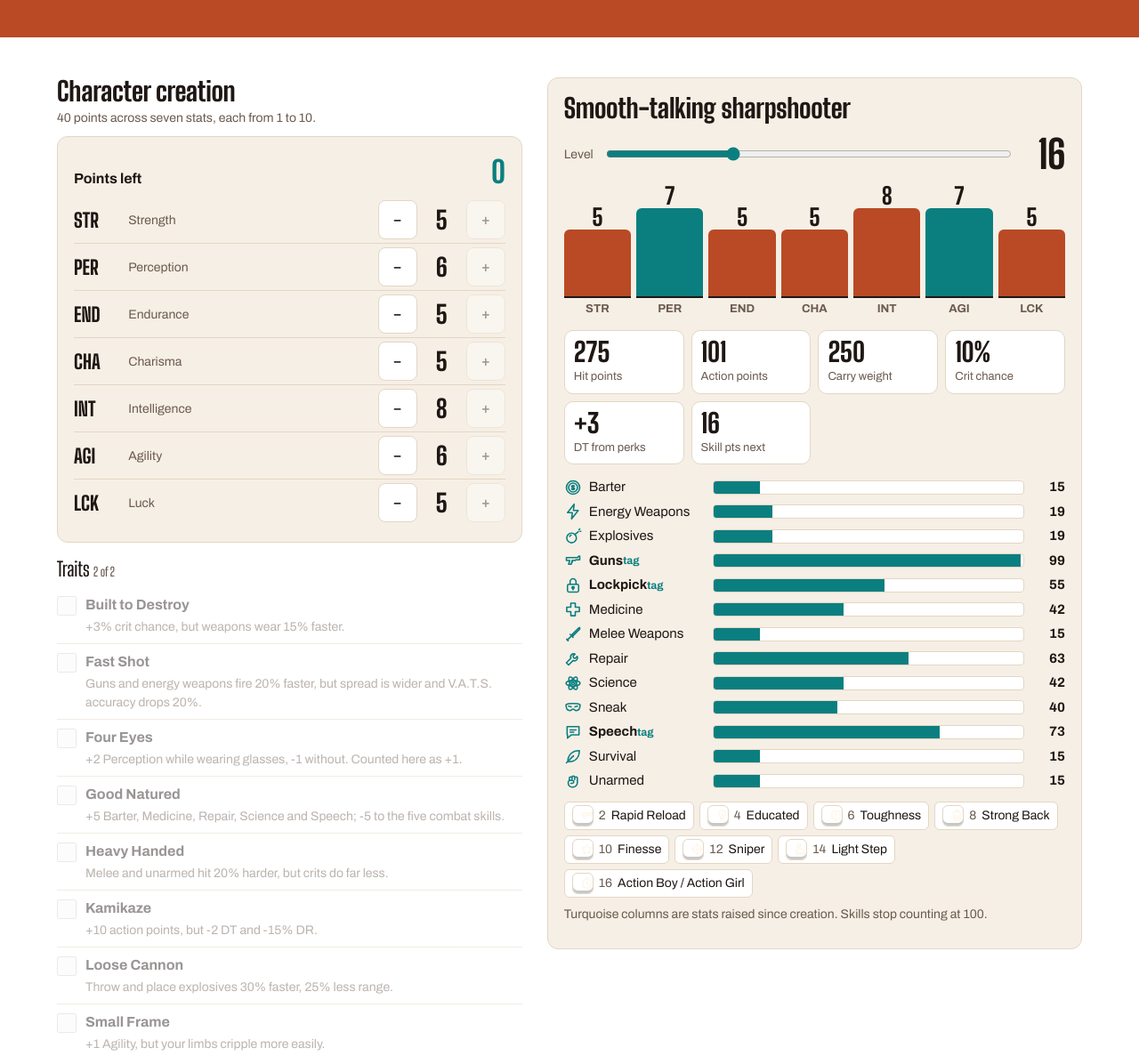
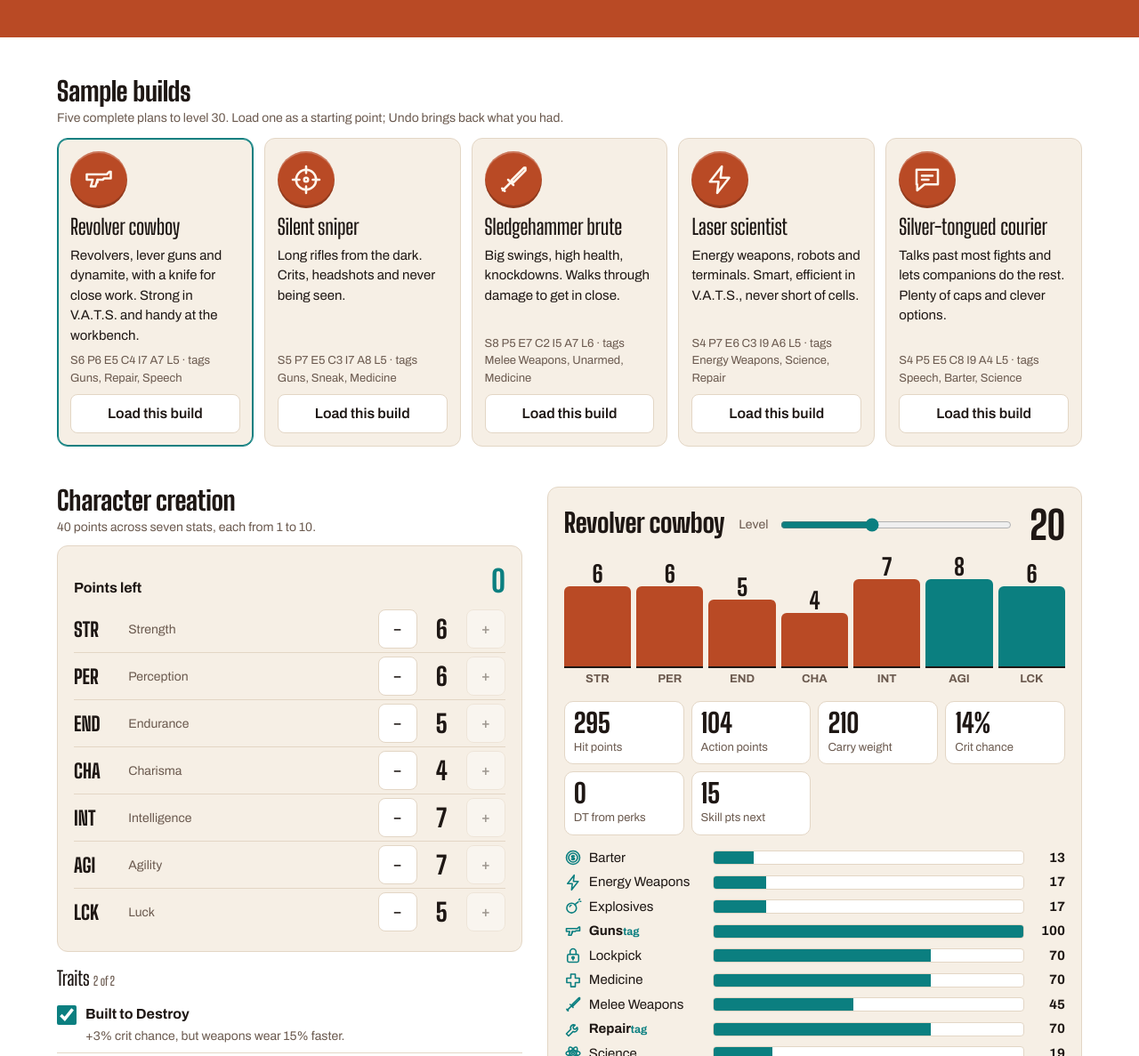
Before and after one commit to brotherlu/mojave-build-planner, a plain HTML site: page index.html in a window 1280 px wide. Shown: the part 158-1345 px from the top of the page at 89% size. Drawn offline with Linux system fonts and the light colour scheme.

Commit message:
Add five sample builds
Co-Authored-By: Claude Opus 5.5 <noreply@anthropic.com>
Claude-Session: https://claude.ai/code/session_01QUvmoADXDeV3SPWUCPKZ1j

```diff
--- a/index.html
+++ b/index.html
@@ -139,6 +139,13 @@ textarea{width:100%;min-height:90px;font-family:ui-monospace,monospace;font-size
 .pcard{display:grid;grid-template-columns:auto minmax(0,1fr);gap:14px;align-items:center;background:var(--pan);border-radius:10px;padding:12px;margin-top:8px}
 .pcard p{margin:0}
 .pnw{display:flex;align-items:center;gap:10px}
+.presets{padding-bottom:0}
+.pgrid{display:grid;grid-template-columns:repeat(auto-fit,minmax(210px,1fr));gap:12px;margin-top:12px}
+.pc{display:grid;grid-template-rows:auto auto 1fr auto;gap:8px;background:var(--pan);border:1px solid var(--line);border-radius:12px;padding:14px}
+.pc h3{margin:0;font-size:24px}
+.pc p{margin:0;font-size:15px}
+.pc .meta{font-size:13px;color:var(--mut)}
+.pc[aria-current=true]{border-color:var(--tq);box-shadow:inset 0 0 0 1px var(--tq)}
 @media(max-width:900px){.grid2,.plan{grid-template-columns:minmax(0,1fr)}.snap{position:static}.levels{max-height:340px}}
 @media(max-width:600px){.top .wrap{grid-template-columns:minmax(0,1fr)}.cols{height:120px}.bar{grid-template-columns:9.2em minmax(0,1fr) 2.2em;font-size:14px}.idx thead{display:none}.idx tr{display:grid;grid-template-columns:auto minmax(0,1fr);padding:8px 0;border-bottom:1px solid var(--line)}.idx td{border:0;padding:2px 6px}.idx td:nth-child(3),.idx td:nth-child(4){grid-column:1/-1}.ed td.b button{min-width:40px;padding:0 4px}}
 @media(prefers-reduced-motion:reduce){.col i,.bar .t i{transition:none}}
@@ -160,6 +167,13 @@ textarea{width:100%;min-height:90px;font-family:ui-monospace,monospace;font-size
 </header>
 
 <main>
+<section class="band presets">
+ <div class="wrap">
+  <h2>Sample builds</h2>
+  <p class="mut">Five complete plans to level 30. Load one as a starting point; Undo brings back what you had.</p>
+  <div class="pgrid" id="presets"></div>
+ </div>
+</section>
 <section class="band">
  <div class="wrap grid2">
   <div>
@@ -549,17 +563,37 @@ function clean(o){
  b.view=Math.max(1,Math.min(50,n(o.view)||1));b.sel=Math.max(2,Math.min(50,n(o.sel)||2));
  return b;
 }
-function sample(){
- const b=blank();
- Object.assign(b,{name:'Smooth-talking sharpshooter',sp:[5,6,5,5,8,6,5],traits:['Wild Wasteland','Trigger Discipline'],tags:['Gun','Spc','Lck'],tag4:'Rep',imp:[0,1,0,0,0,1,0],impLv:14,view:16,sel:16});
- S=b;
- const perks={2:'Rapid Reload',4:'Educated',6:'Toughness',8:'Strong Back',10:'Finesse',12:'Sniper',14:'Light Step',16:'Action Boy / Action Girl'};
- const order=['Gun','Spc','Gun','Lck','Rep','Sci','Med','Spc','Snk','Gun','Rep'];let j=0;
- for(let lv=2;lv<=16;lv++){const d=L(lv);if(perks[lv])d.perk=perks[lv];
-  let a=avail(lv),guard=0;while(a>0&&guard++<200){const k=order[j++%order.length];const cur=skills(lv,true)[SK.findIndex(x=>x[0]===k)];if(cur>=100)continue;d.sk[k]=(d.sk[k]||0)+1;a--;}}
- return b;
+const PR=[
+{name:'Revolver cowboy',g:'gun',blurb:'Revolvers, lever guns and dynamite, with a knife for close work. Strong in V.A.T.S. and handy at the workbench.',
+ sp:[6,6,5,4,7,7,5],traits:['Small Frame','Built to Destroy'],tags:['Gun','Rep','Spc'],tag4:'',imp:[0,0,0,0,0,0,1],impLv:12,
+ perks:{2:'Rapid Reload',4:'Educated',6:'Gunslinger',8:'Cowboy',10:'Finesse',12:'Hand Loader',14:'Center of Mass',16:'Action Boy / Action Girl',18:'Living Anatomy',20:'Better Criticals',22:"Grim Reaper's Sprint",24:'Toughness',26:'Nerves of Steel',28:'Action Boy / Action Girl',30:'Toughness'},
+ goals:[['Gun',45],['Mel',45],['Rep',70],['Gun',70],['Spc',70],['Med',70],['Gun',100],['Lck',70],['Spc',100],['Rep',100],['Sci',70]]},
+{name:'Silent sniper',g:'crosshair',blurb:'Long rifles from the dark. Crits, headshots and never being seen.',
+ sp:[5,7,5,3,7,8,5],traits:['Trigger Discipline','Wild Wasteland'],tags:['Gun','Snk','Med'],tag4:'',imp:[0,0,0,0,0,0,0],impLv:12,
+ perks:{2:'Swift Learner',4:'Educated',6:'Toughness',8:'Commando',10:'Finesse',12:'Sniper',14:'Intense Training',16:'Better Criticals',18:'Silent Running',20:"Grim Reaper's Sprint",22:'Light Step',24:'Mister Sandman',26:'Nerves of Steel',28:'Action Boy / Action Girl',30:'Action Boy / Action Girl'},it:{14:6},
+ goals:[['Gun',50],['Snk',60],['Gun',70],['Med',60],['Lck',60],['Gun',100],['Snk',100],['Rep',70],['Sci',50],['Med',100]]},
+{name:'Sledgehammer brute',g:'blade',blurb:'Big swings, high health, knockdowns. Walks through damage to get in close.',
+ sp:[8,5,7,2,5,7,6],traits:['Heavy Handed','Kamikaze'],tags:['Mel','Una','Med'],tag4:'',imp:[0,1,0,0,0,0,0],impLv:16,
+ perks:{2:'Intense Training',4:'Educated',6:'Toughness',8:'Super Slam!',10:'Finesse',12:'Life Giver',14:'Purifier',16:'Action Boy / Action Girl',18:'Unstoppable Force',20:'Ninja',22:'Piercing Strike',24:'Slayer',26:'Toughness',28:'Stonewall',30:'Better Criticals'},it:{2:0},
+ goals:[['Mel',45],['Mel',90],['Snk',50],['Una',70],['Snk',80],['Una',90],['Med',70],['Rep',50],['Mel',100],['Una',100]]},
+{name:'Laser scientist',g:'bolt',blurb:'Energy weapons, robots and terminals. Smart, efficient in V.A.T.S., never short of cells.',
+ sp:[4,7,6,3,9,6,5],traits:['Skilled','Trigger Discipline'],tags:['EW','Sci','Rep'],tag4:'',imp:[0,0,0,0,0,0,0],impLv:12,
+ perks:{2:'Swift Learner',4:'Educated',6:'Vigilant Recycler',8:'Commando',10:'Math Wrath',12:'Robotics Expert',14:'Light Step',16:'Meltdown',18:'Computer Whiz',20:"Grim Reaper's Sprint",22:'Laser Commander',24:'Life Giver',26:'Lessons Learned',28:'Toughness',30:'Action Boy / Action Girl'},
+ goals:[['Sci',70],['EW',70],['EW',90],['Rep',70],['Med',50],['Sci',100],['EW',100],['Lck',70],['Rep',100],['Snk',50]]},
+{name:'Silver-tongued courier',g:'speech',blurb:'Talks past most fights and lets companions do the rest. Plenty of caps and clever options.',
+ sp:[4,5,5,8,9,4,5],traits:['Good Natured','Wild Wasteland'],tags:['Spc','Bar','Sci'],tag4:'Lck',imp:[0,0,0,0,0,0,0],impLv:12,
+ perks:{2:'Swift Learner',4:'Educated',6:'Ferocious Loyalty',8:'Terrifying Presence',10:'Fortune Finder',12:'Pack Rat',14:'Chemist',16:'Tag!',18:'Computer Whiz',20:'Explorer',22:'Spray and Pray',24:'Robotics Expert',26:'Lessons Learned',28:'Animal Friend',30:'Animal Friend'},
+ goals:[['Spc',70],['Bar',70],['Med',60],['Sci',70],['Spc',100],['Lck',50],['Sur',45],['Bar',100],['Sci',100],['Rep',70],['Gun',50]]}];
+function fromPreset(pr){
+ S=blank();Object.assign(S,{name:pr.name,sp:pr.sp.slice(),traits:pr.traits.slice(),tags:pr.tags.slice(),tag4:pr.tag4,imp:pr.imp.slice(),impLv:pr.impLv,cap:50,dlc:true,view:20,sel:2});
+ for(let lv=2;lv<=30;lv++){const d=L(lv);if(pr.perks[lv])d.perk=pr.perks[lv];if(pr.it&&pr.it[lv]!=null)d.it=pr.it[lv];
+  let a=avail(lv),guard=0;
+  while(a>0&&guard++<400){const sk=skills(lv,true);let g=pr.goals.find(([k,t])=>sk[SK.findIndex(x=>x[0]===k)]<Math.min(t,100));
+   if(!g){const i=sk.reduce((m,v,j)=>v<sk[m]?j:m,0);if(sk[i]>=100)break;g=[SK[i][0]];}
+   d.sk[g[0]]=(d.sk[g[0]]||0)+1;a--;}}
+ return S;
 }
-try{const raw=localStorage.getItem(KEY);S=raw?clean(JSON.parse(raw)):sample();}catch(e){S=sample();}
+try{const raw=localStorage.getItem(KEY);S=raw?clean(JSON.parse(raw)):fromPreset(PR[0]);}catch(e){S=fromPreset(PR[0]);}
 
 function rSpecial(){
  const left=40-S.sp.reduce((a,b)=>a+b,0);
@@ -630,11 +664,14 @@ function rIndex(){
  const rows=PK.filter(p=>(!p[5]||S.dlc)&&(!q||(p[1]+' '+p[4]+' '+reqText(p[3])).toLowerCase().includes(q))).map(p=>{const ok=!unmet(p,Math.max(v,2)).length;return {p,ok};}).filter(r=>!only||r.ok);
  $('idx').innerHTML=rows.length?rows.map(({p,ok})=>`<tr class="${ok?'ok':''}"><td>${p[0]}</td><td class="pn"><div class="pnw">${pic(p[1])}<span>${esc(p[1])}${p[2]>1?' <span class="mut">×'+p[2]+'</span>':''}${p[5]?'<span class="dl">DLC</span>':''}</span></div></td><td>${esc(reqText(p[3]))}</td><td>${esc(p[4])}</td></tr>`).join(''):'<tr><td colspan="4" class="mut">No perks match.</td></tr>';
 }
+function rPresets(){
+ $('presets').innerHTML=PR.map((p,i)=>`<div class="pc" aria-current="${S.name===p.name}"><span class="med big">${ic(p.g)}</span><h3>${esc(p.name)}</h3><p>${esc(p.blurb)}</p><div><p class="meta">${p.sp.map((v,j)=>STA[j][0]+v).join(' ')} · tags ${p.tags.map(k=>SKN[k]).join(', ')}</p><button id="pr${i}" data-a="preset" data-i="${i}" style="margin-top:8px;width:100%">Load this build</button></div></div>`).join('');
+}
 function render(){
  const f=document.activeElement&&document.activeElement.id;
  $('bname').value=S.name;$('cap').value=S.cap;$('dlc').checked=S.dlc;$('cap').disabled=!S.dlc||S.traits.includes("Logan's Loophole");
  $('undo').disabled=!hist.length;
- rSpecial();rTraits();rTags();rSnap();rLevels();rEditor();rIndex();
+ rPresets();rSpecial();rTraits();rTags();rSnap();rLevels();rEditor();rIndex();
  if(f&&$(f)&&$(f)!==document.activeElement&&!$(f).disabled)$(f).focus({preventScroll:true});
 }
 
@@ -642,6 +679,7 @@ document.addEventListener('click',e=>{
  const b=e.target.closest('[data-a]');if(!b||b.tagName==='INPUT')return;const a=b.dataset.a;
  if(a==='sp')commit(()=>{const i=+b.dataset.i;S.sp[i]=Math.max(1,Math.min(10,S.sp[i]+ +b.dataset.d));});
  else if(a==='tag')commit(()=>{const k=b.dataset.k;S.tags=S.tags.includes(k)?S.tags.filter(x=>x!==k):[...S.tags,k].slice(0,3);if(S.tags.includes(S.tag4))S.tag4='';});
+ else if(a==='preset'){commit(()=>{fromPreset(PR[+b.dataset.i]);});$('special').scrollIntoView({behavior:'smooth',block:'start'});}
  else if(a==='imp')commit(()=>{const i=+b.dataset.i;S.imp[i]=S.imp[i]?0:1;});
  else if(a==='sel'){S.sel=+b.dataset.l;S.view=S.sel;save();render();}
  else if(a==='sk')commit(()=>{const d=L(S.sel),k=b.dataset.k,i=SK.findIndex(x=>x[0]===k);let n=+b.dataset.d;
```
Also changed, not shown: 1 other file.
